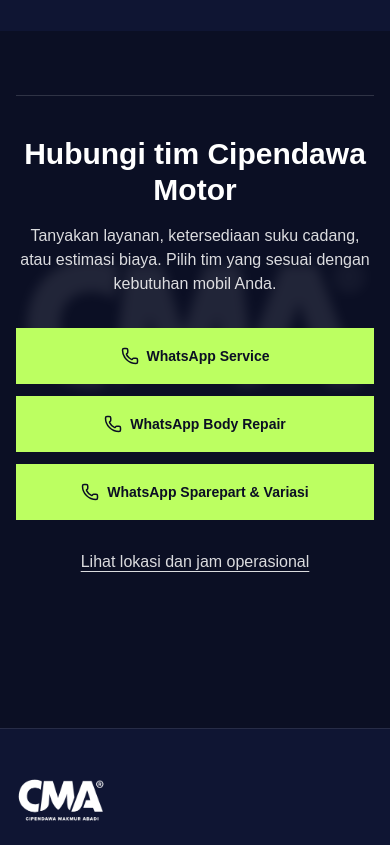
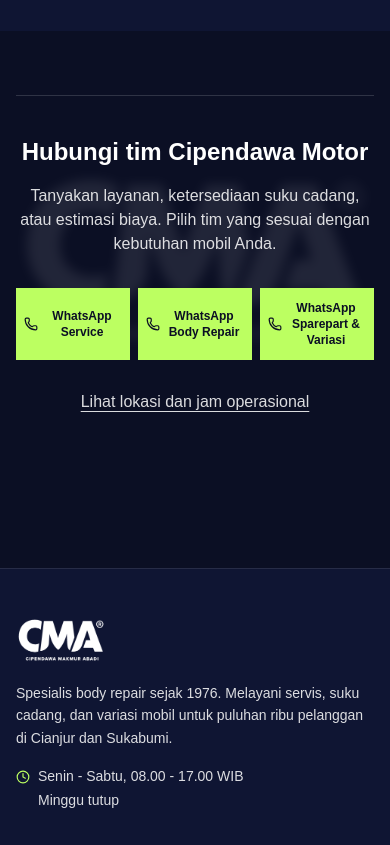
Before and after one commit to RaphaelEvanW/cipendawa-bengkel, a Next.js app in the folder bengkel-frontend/: page / in a window 390 px wide. Shown: the part 5740-6585 px from the top of the page. Built offline with nearby package versions, Linux system fonts and the light colour scheme.

Commit message:
Keep contact options side by side on real phone viewports

```diff
--- a/bengkel-frontend/components/layout/CTASection.tsx
+++ b/bengkel-frontend/components/layout/CTASection.tsx
@@ -8,7 +8,7 @@ export default function CTASection() {
     <section id="kontak" aria-labelledby="contact-heading" className={`${styles.section} scroll-mt-24 py-16 sm:py-20 bg-navy`}>
       <div className="relative z-10 max-w-7xl mx-auto px-4 sm:px-6 lg:px-8">
         <div className="border-t border-white/15 pt-10 sm:pt-12 text-center">
-            <h2 id="contact-heading" className="text-3xl sm:text-4xl font-bold text-white mb-4">
+            <h2 id="contact-heading" className="text-2xl min-[480px]:text-3xl sm:text-4xl font-bold text-white mb-4">
               Hubungi tim Cipendawa Motor
             </h2>
             <p className="text-white/85 text-base sm:text-lg mb-8 max-w-xl mx-auto">
@@ -16,16 +16,16 @@ export default function CTASection() {
               Pilih tim yang sesuai dengan kebutuhan mobil Anda.
             </p>
 
-            <div className="grid grid-cols-1 min-[480px]:grid-cols-3 gap-3 max-w-4xl mx-auto">
+            <div className="grid grid-cols-1 min-[360px]:grid-cols-3 gap-2 sm:gap-3 max-w-4xl mx-auto">
               {workshopContacts.map((contact) => (
                 <a
                   key={contact.id}
                   href={`https://wa.me/${contact.number}`}
                   target="_blank"
                   rel="noopener noreferrer"
-                  className="flex min-h-14 items-center justify-center gap-2 bg-lime text-navy text-sm sm:text-base font-bold px-3 sm:px-4 py-4 hover:bg-lime-dark transition-colors"
+                  className="flex min-h-18 sm:min-h-14 items-center justify-center gap-1 sm:gap-2 bg-lime text-navy text-xs min-[480px]:text-sm sm:text-base font-bold px-2 sm:px-4 py-3 sm:py-4 hover:bg-lime-dark transition-colors"
                 >
-                  <Phone size={18} aria-hidden="true" className="shrink-0" />
+                  <Phone size={18} aria-hidden="true" className="h-3.5 w-3.5 sm:h-4.5 sm:w-4.5 shrink-0" />
                   <span>WhatsApp {contact.label}</span>
                 </a>
               ))}
```
